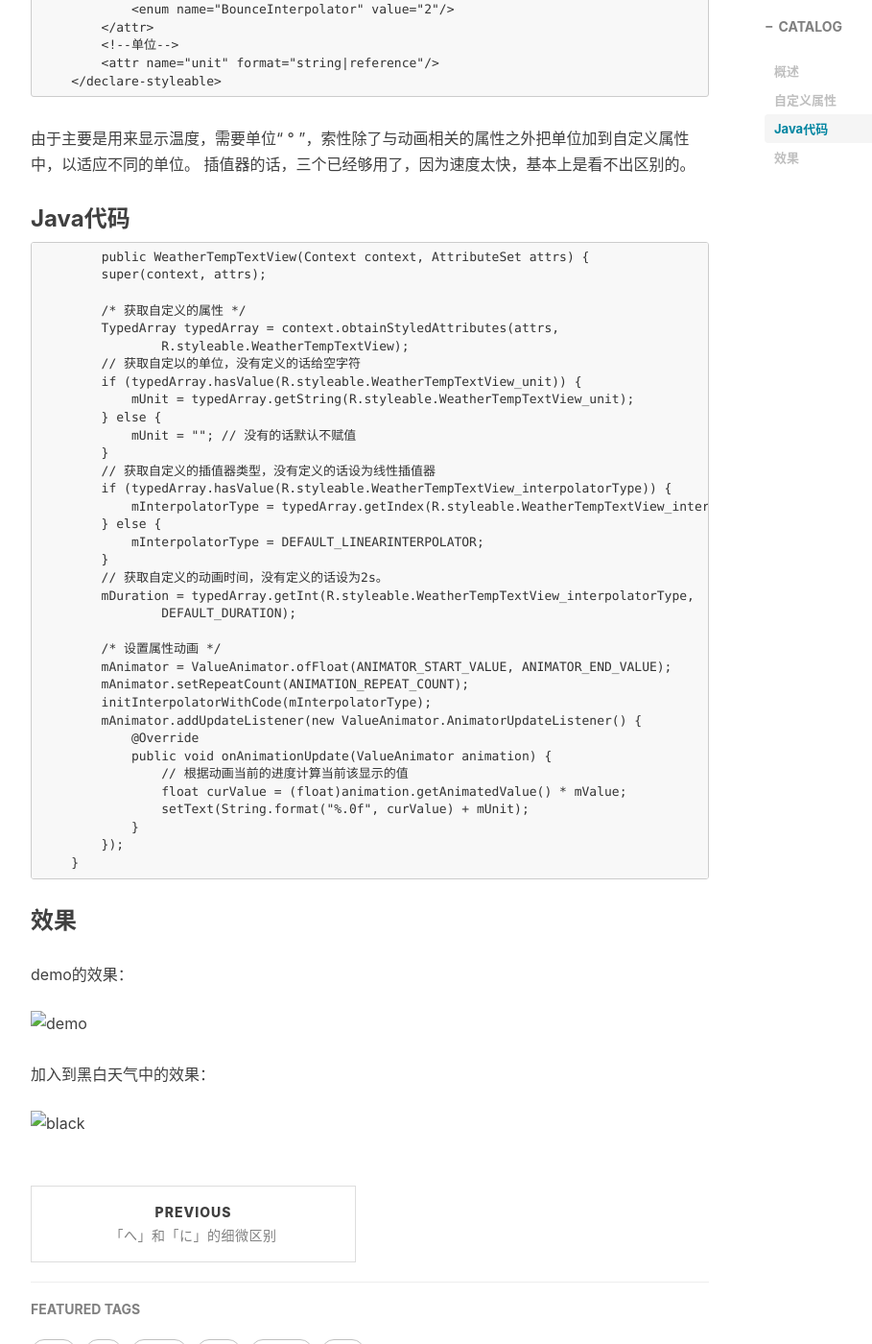
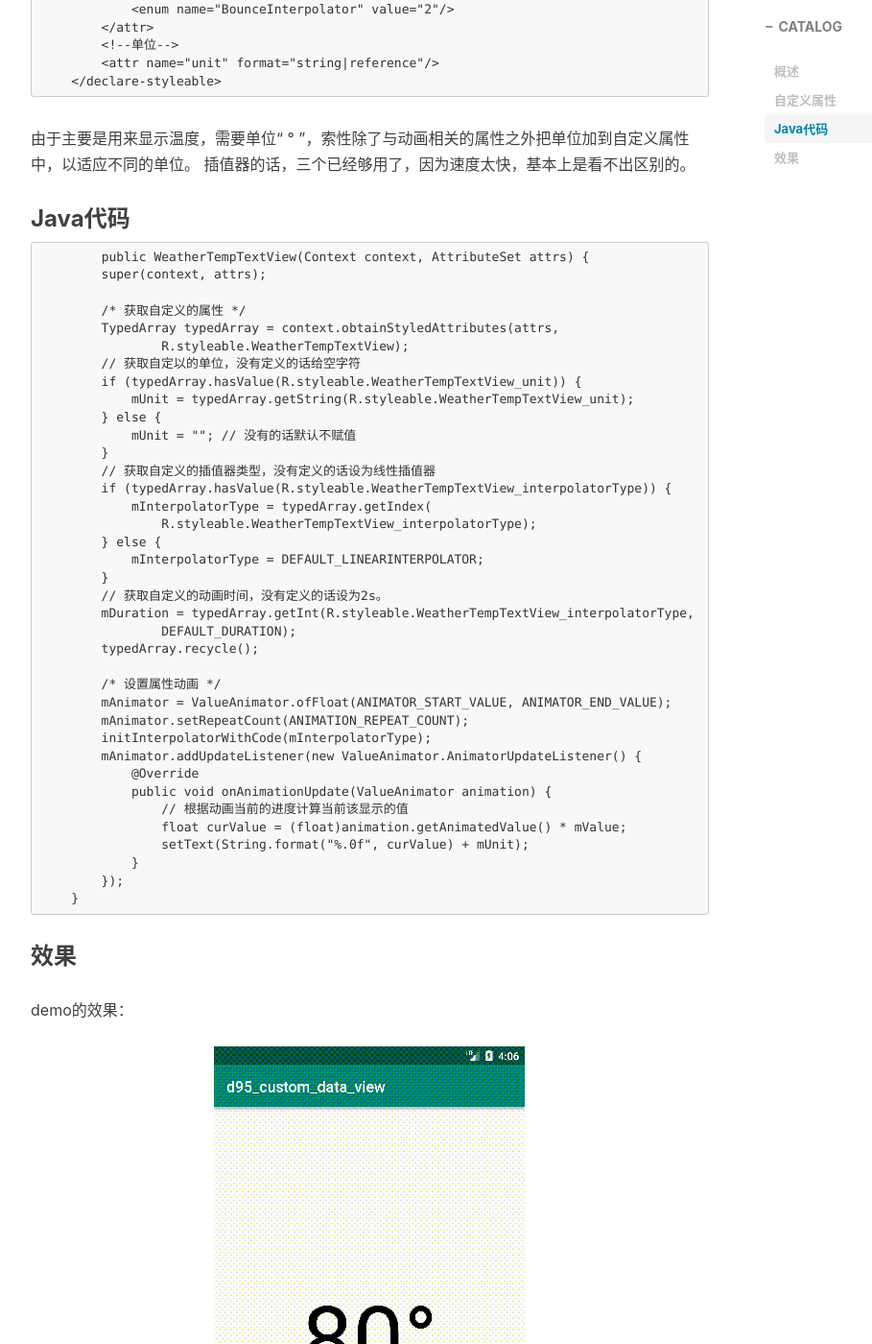
Before and after one commit to thevangit/thevangit.github.io, a Jekyll site: the page built from _posts/2019-01-24-d95-Black-CutomView.md, in a window 1280 px wide and 1400 px high, scrolled down 1003 px. Shown: the whole window at 96% size, without its empty margins (233-1142 px from the left). Built offline with Jekyll 4.4.1, drawn with Linux system fonts in a browser that asks for light colours; nearby versions of some CDN libraries; comment, search, counter and statistics services are not loaded.

Commit message:
更新图片地址

```diff
--- a/_posts/2019-01-24-d95-Black-CutomView.md
+++ b/_posts/2019-01-24-d95-Black-CutomView.md
@@ -56,13 +56,15 @@
         }
         // 获取自定义的插值器类型，没有定义的话设为线性插值器
         if (typedArray.hasValue(R.styleable.WeatherTempTextView_interpolatorType)) {
-            mInterpolatorType = typedArray.getIndex(R.styleable.WeatherTempTextView_interpolatorType);
+            mInterpolatorType = typedArray.getIndex(
+                R.styleable.WeatherTempTextView_interpolatorType);
         } else {
             mInterpolatorType = DEFAULT_LINEARINTERPOLATOR;
         }
         // 获取自定义的动画时间，没有定义的话设为2s。
         mDuration = typedArray.getInt(R.styleable.WeatherTempTextView_interpolatorType,
                 DEFAULT_DURATION);
+        typedArray.recycle();
 
         /* 设置属性动画 */
         mAnimator = ValueAnimator.ofFloat(ANIMATOR_START_VALUE, ANIMATOR_END_VALUE);
@@ -81,6 +83,6 @@
 
 ### 效果
 demo的效果：
-![demo](img/d95_test_1.gif)
+![demo](https://github.com/thevangit/thevangit.github.io/blob/master/img/d95_test_1.gif?raw=true)
 加入到黑白天气中的效果：
-![black](img/d95_test_2.gif)
+![black](https://github.com/thevangit/thevangit.github.io/blob/master/img/d95_test_2.gif?raw=true)
```
